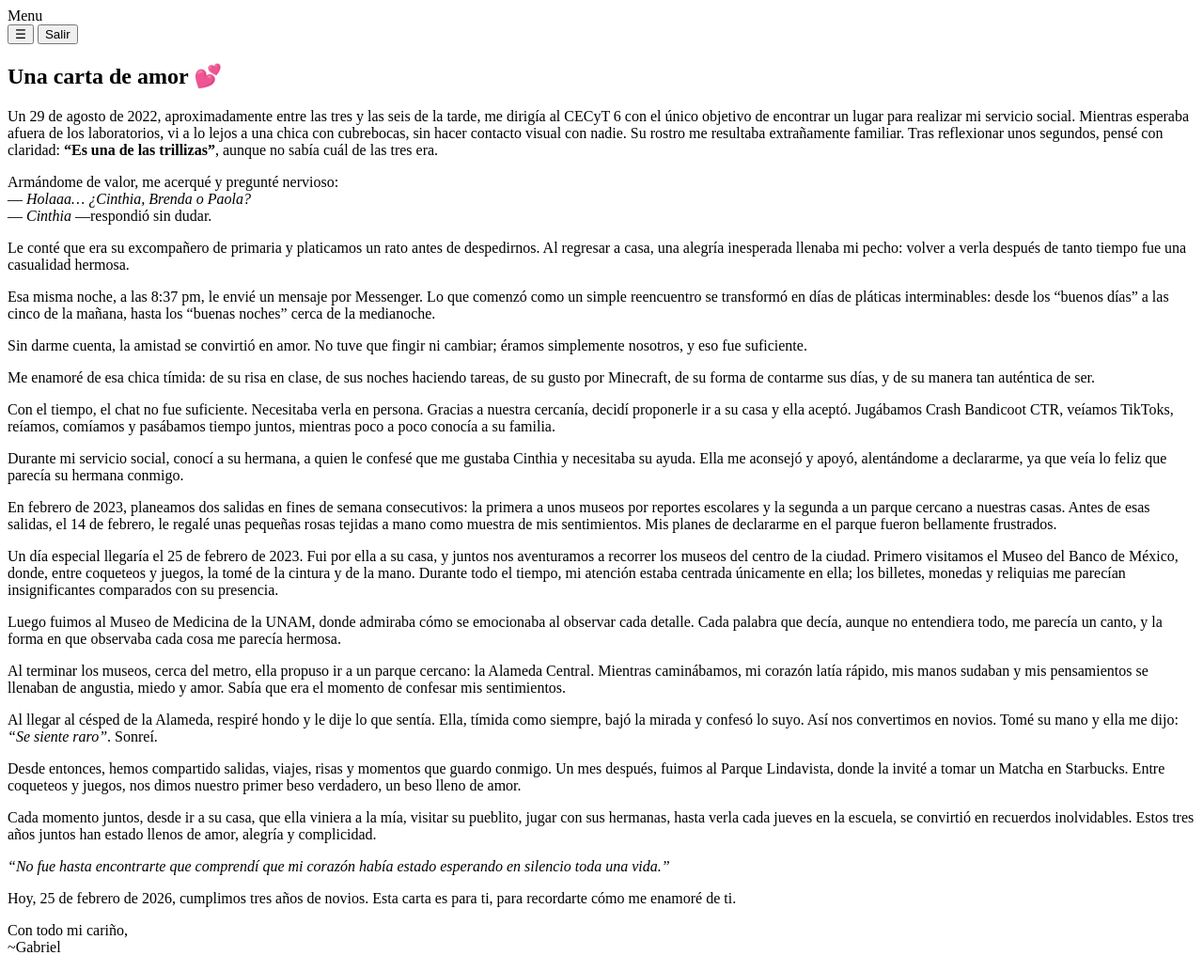
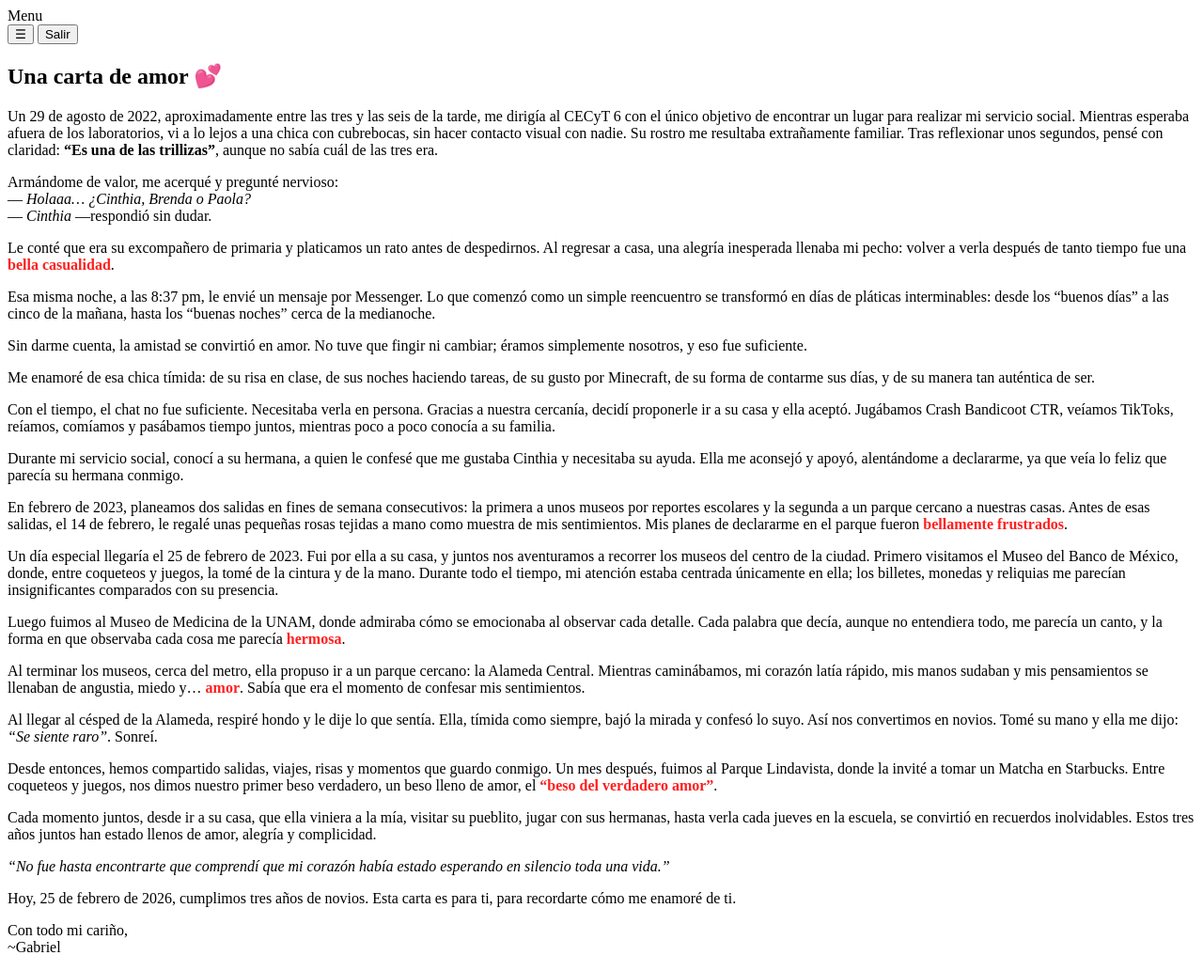
Before and after one commit to GabrielEC9/PaginaParaMiNovia, a website with bundled scripts: page panel.html in a window 1280 px wide. Shown: the whole page at 94% size. Built offline with nearby package versions, Linux system fonts and the light colour scheme; a script that the page names is missing.

Commit message:
Update panel.html

```diff
--- a/panel.html
+++ b/panel.html
@@ -58,7 +58,7 @@
 </p>
 
 <p>
-      Le conté que era su excompañero de primaria y platicamos un rato antes de despedirnos. Al regresar a casa, una alegría inesperada llenaba mi pecho: volver a verla después de tanto tiempo fue una casualidad hermosa.
+  Le conté que era su excompañero de primaria y platicamos un rato antes de despedirnos. Al regresar a casa, una alegría inesperada llenaba mi pecho: volver a verla después de tanto tiempo fue una <strong style="color:#ff1f1f;">bella casualidad</strong>.
 </p>
 
 <p>
@@ -82,7 +82,7 @@
 </p>
 
 <p>
-      En febrero de 2023, planeamos dos salidas en fines de semana consecutivos: la primera a unos museos por reportes escolares y la segunda a un parque cercano a nuestras casas. Antes de esas salidas, el 14 de febrero, le regalé unas pequeñas rosas tejidas a mano como muestra de mis sentimientos. Mis planes de declararme en el parque fueron bellamente frustrados.
+  En febrero de 2023, planeamos dos salidas en fines de semana consecutivos: la primera a unos museos por reportes escolares y la segunda a un parque cercano a nuestras casas. Antes de esas salidas, el 14 de febrero, le regalé unas pequeñas rosas tejidas a mano como muestra de mis sentimientos. Mis planes de declararme en el parque fueron <strong style="color:#ff1f1f;">bellamente frustrados</strong>.
 </p>
 
 <p>
@@ -90,11 +90,11 @@
 </p>
 
 <p>
-      Luego fuimos al Museo de Medicina de la UNAM, donde admiraba cómo se emocionaba al observar cada detalle. Cada palabra que decía, aunque no entendiera todo, me parecía un canto, y la forma en que observaba cada cosa me parecía hermosa.
+  Luego fuimos al Museo de Medicina de la UNAM, donde admiraba cómo se emocionaba al observar cada detalle. Cada palabra que decía, aunque no entendiera todo, me parecía un canto, y la forma en que observaba cada cosa me parecía <strong style="color:#ff1f1f;">hermosa</strong>.
 </p>
 
 <p>
-      Al terminar los museos, cerca del metro, ella propuso ir a un parque cercano: la Alameda Central. Mientras caminábamos, mi corazón latía rápido, mis manos sudaban y mis pensamientos se llenaban de angustia, miedo y amor. Sabía que era el momento de confesar mis sentimientos.
+  Al terminar los museos, cerca del metro, ella propuso ir a un parque cercano: la Alameda Central. Mientras caminábamos, mi corazón latía rápido, mis manos sudaban y mis pensamientos se llenaban de angustia, miedo y… <strong style="color:#ff1f1f;">amor</strong>. Sabía que era el momento de confesar mis sentimientos.
 </p>
 
 <p>
@@ -102,7 +102,7 @@
 </p>
 
 <p>
-      Desde entonces, hemos compartido salidas, viajes, risas y momentos que guardo conmigo. Un mes después, fuimos al Parque Lindavista, donde la invité a tomar un Matcha en Starbucks. Entre coqueteos y juegos, nos dimos nuestro primer beso verdadero, un beso lleno de amor.
+  Desde entonces, hemos compartido salidas, viajes, risas y momentos que guardo conmigo. Un mes después, fuimos al Parque Lindavista, donde la invité a tomar un Matcha en Starbucks. Entre coqueteos y juegos, nos dimos nuestro primer beso verdadero, un beso lleno de amor, el <strong style="color:#ff1f1f;">“beso del verdadero amor”</strong>.
 </p>
 
 <p>
```
Lines whose indentation alone changed are shown as unchanged.
